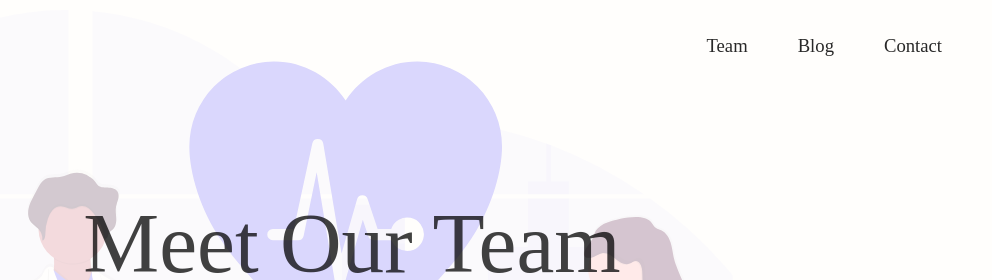
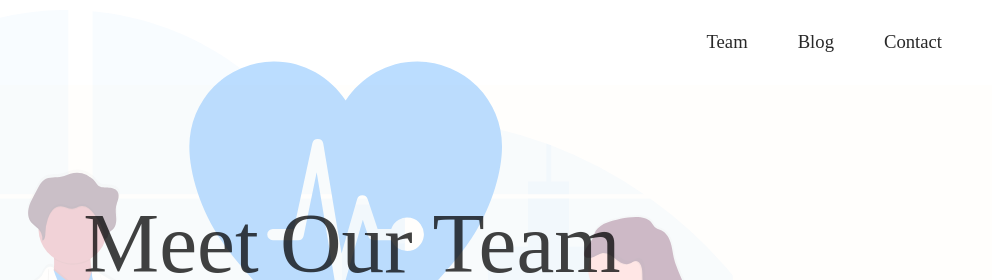
Before and after one commit to msmarrow/flagstaff, a plain HTML site: page team.html in a window 1280 px wide. Shown: the top 280 px of the page, 288-1280 px from the left. Drawn offline with nearby package versions, Linux system fonts and the light colour scheme.

Commit message:
added blog page

```diff
--- a/styles.css
+++ b/styles.css
@@ -35,7 +35,7 @@ body {
 /* TOP NAV AREA OF THE TEAM PAGE */
 .top-nav-team {
     width: 100%;
-    background-color: #FFFEFC;
+    background-color: rgb(255, 255, 255);
     max-height: 100px;
     padding-top:10px;
     padding-bottom:5px;
@@ -46,7 +46,7 @@ body {
 
 .team-svg {
     position: fixed;
-    opacity: .25;
+    opacity: .3;
     z-index: -1;
 }
 
@@ -71,7 +71,7 @@ a {
 li {
     color: rgba(0, 0, 0, 0.87);
     font-family: 'Avenir-Light';
-    margin-top: 1.7%;
+    margin-top: 1.4%;
     font-size: 14pt;
     /* padding: 0; */
     float: right;
@@ -270,7 +270,6 @@ RIGHT AFTER HERO IMAGE */
     display:inline-block;
     margin-left: 3%;
     border-right: 1px solid rgba(0, 0, 0, 0.048);
-
 }
 
 .right-team-value {
--- a/team.html
+++ b/team.html
@@ -16,7 +16,7 @@
     <div class="top-nav-team jumbotron jumbotron-fluid">
     <!-- <div class="top-nav jumbotron jumbotron-fluid"> -->
             <ul class="top-menu">
-                    <img class="team-svg" src="assets/medicine.svg" alt="">
+                <img class="team-svg" src="assets/dodger.svg" alt="">
                 <!-- <img class="main-logo" src="assets/logo-white.png" alt=""> -->
                 <a href="index.html"><img class="main-logo" src="assets/jonah.png" alt=""></a>
                 <li><a class="blue-top-li" href="#">Contact</a></li>
```
Also changed, not shown: assets/almost.svg (added), assets/beige.svg (added), assets/dodger.svg (added), blog.html (added).
